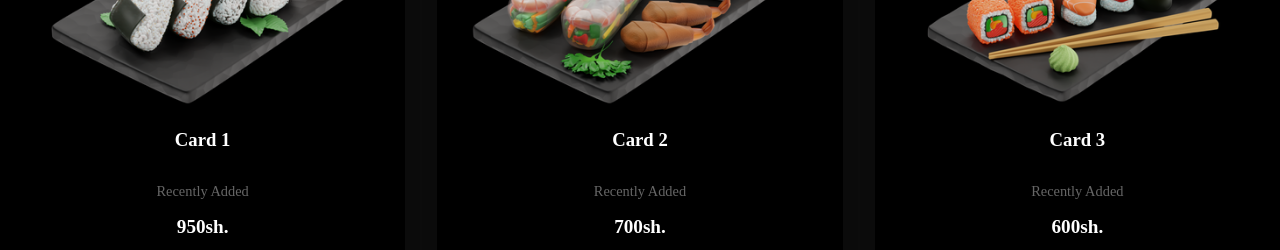
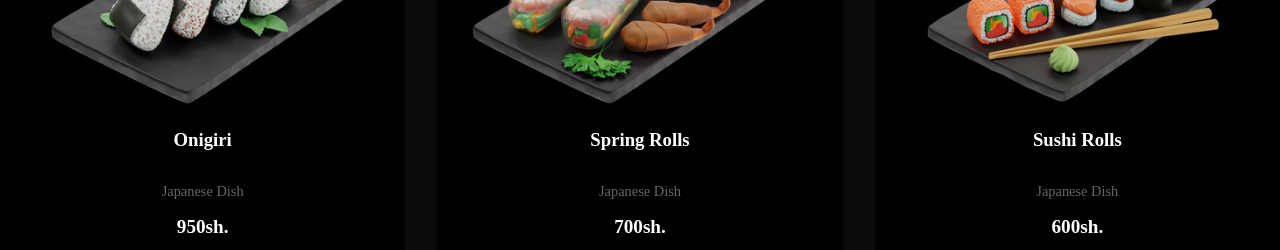
Before and after one commit to yesayajones/restaurant, a React (Create React App) app: page / in a window 1280 px wide. Shown: the part 1880-2130 px from the top of the page. Built offline with nearby package versions, Linux system fonts and the light colour scheme; a web font is replaced by a local one.

Commit message:
chore: Add popular dishes details

```diff
--- a/src/container/Popular/Popular.jsx
+++ b/src/container/Popular/Popular.jsx
@@ -10,8 +10,8 @@ const Popular = () => (
 			<article className='popular__card'>
 				<img src={images.popular1} alt='popular' className='popular__img' />
 
-				<h3 className='popular name'>Card 1</h3>
-				<span className='popular__description'>Recently Added</span>
+				<h3 className='popular name'>Onigiri</h3>
+				<span className='popular__description'>Japanese Dish</span>
 				<span className='popular__price'>950sh.</span>
 				<button className='popular__button'>
 					<i className='ri-shopping-bag-line'></i>
@@ -21,8 +21,8 @@ const Popular = () => (
 			<article className='popular__card'>
 				<img src={images.popular2} alt='popular' className='popular__img' />
 
-				<h3 className='popular name'>Card 2</h3>
-				<span className='popular__description'>Recently Added</span>
+				<h3 className='popular name'>Spring Rolls</h3>
+				<span className='popular__description'>Japanese Dish</span>
 				<span className='popular__price'>700sh.</span>
 				<button className='popular__button'>
 					<i className='ri-shopping-bag-line'></i>
@@ -32,8 +32,8 @@ const Popular = () => (
 			<article className='popular__card'>
 				<img src={images.popular3} alt='popular ' className='popular__img' />
 
-				<h3 className='popular name'>Card 3</h3>
-				<span className='popular__description'>Recently Added</span>
+				<h3 className='popular name'>Sushi Rolls</h3>
+				<span className='popular__description'>Japanese Dish</span>
 				<span className='popular__price'>600sh.</span>
 				<button className='popular__button'>
 					<i className='ri-shopping-bag-line'></i>
```
